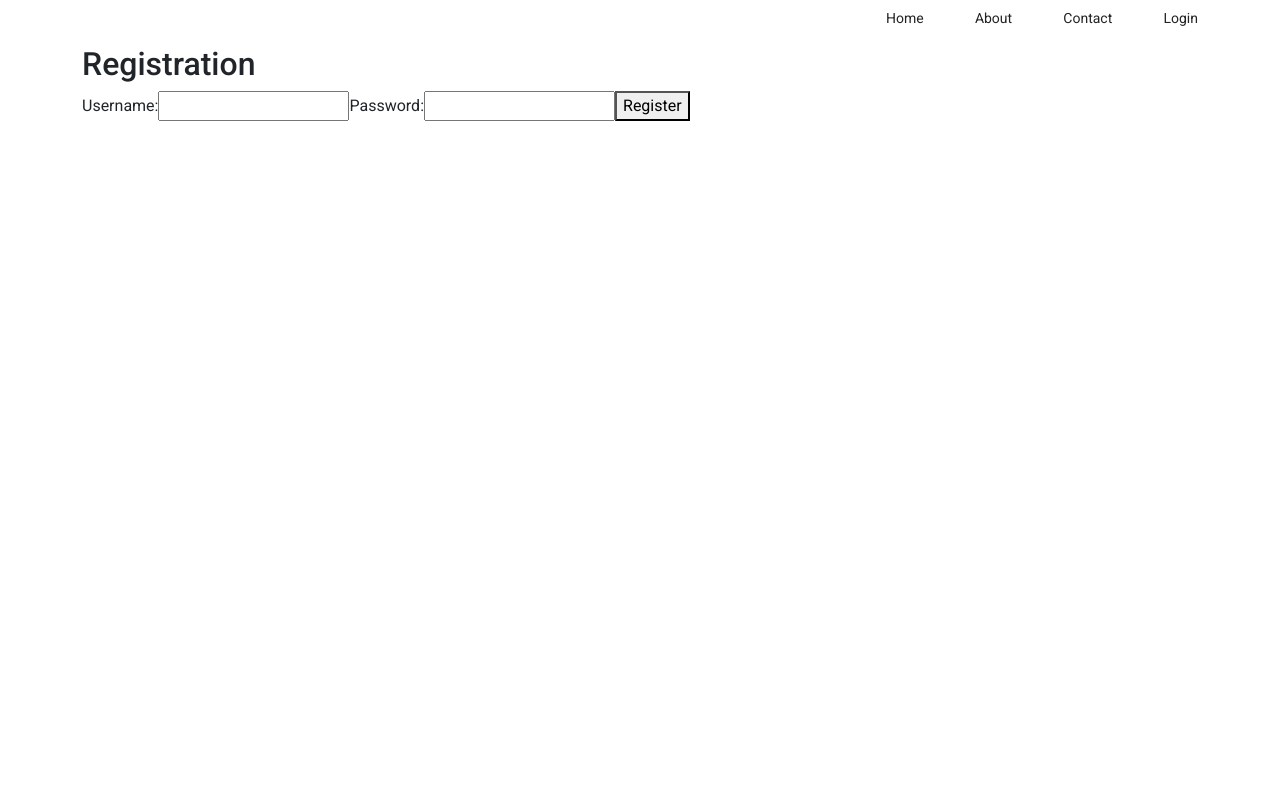
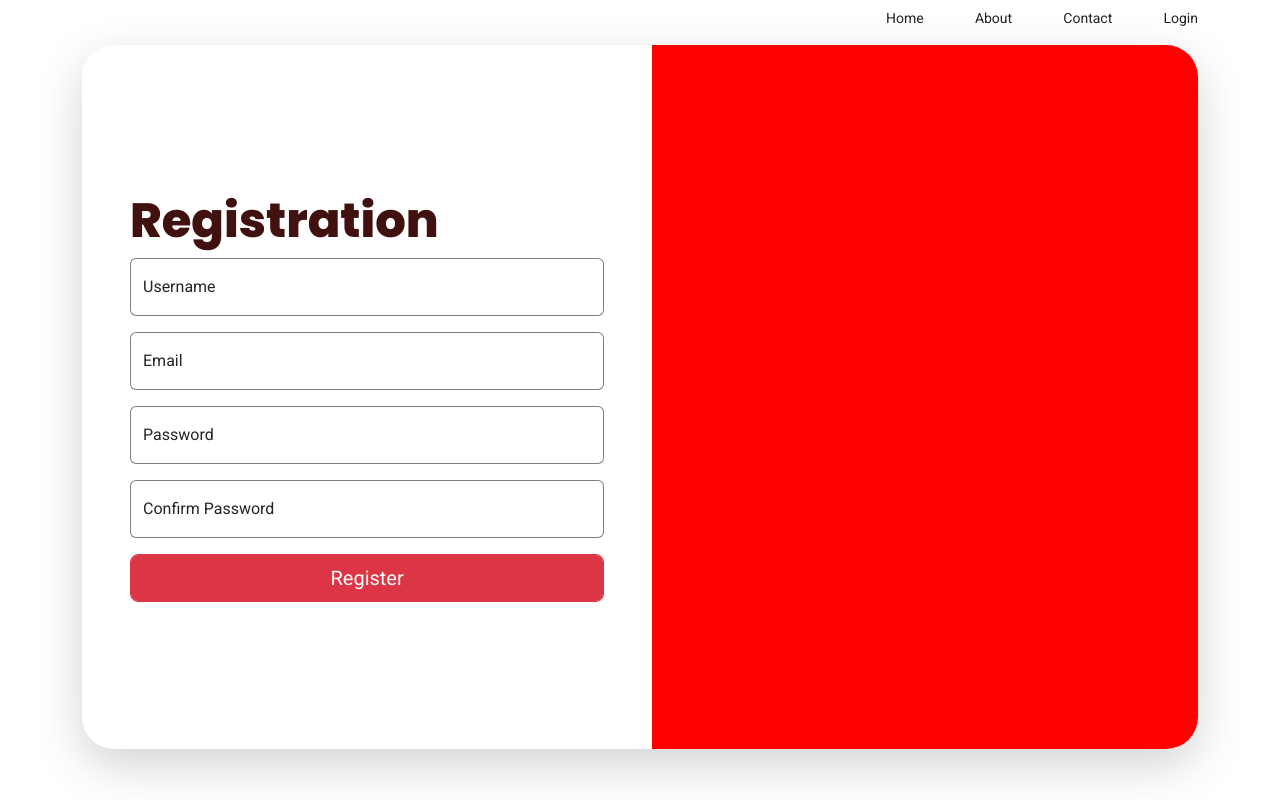
Before and after one commit to Derlashwarma/wheel-deal-react, a React (Create React App) app: page /register in a window 1280 px wide. Built offline with nearby package versions, Linux system fonts and the light colour scheme.

Commit message:
added registration fields

```diff
--- a/src/pages/login.js
+++ b/src/pages/login.js
@@ -11,8 +11,16 @@ function Login({ setIsAuthenticated, setUsername }) {
     const navigate = useNavigate();
     const [loginUsername, setLoginUsername] = useState("");
     const [loginPassword, setLoginPassword] = useState("");
+    const colors = ["#3457D5","#00308F","#7CB9E8","#007FFF","#B2FFFF","#B9D9EB","#00CED1"]
+    let index = 0;
+    function changeBackgroundColor(){
+        $(".left-container").css("background-color",colors[index]);
+        index = (index + 1) % colors.length;
+    }
 
     const ref = collection(firestore, "Users");
+
+    setInterval(changeBackgroundColor,2000);
 
     const checkExistingUser = async () => {
         const q = query(ref, where("username", "==", loginUsername));
--- a/src/pages/register.js
+++ b/src/pages/register.js
@@ -1,14 +1,23 @@
 import React, { useState, useEffect } from "react";
 import firestore from '../firebase';
 import { addDoc, collection, getDocs, query, where } from "firebase/firestore";
+import '../styles/register_style.css'
 var $ = require("jquery");
 
 function Register() {
     const [username, setUsername] = useState("");
     const [password, setPassword] = useState("");
-
+    const [confirmPassword, setConfirmPassword] = useState("");
+    const [email, setEmail] = useState("");
+    const colors = ["#E5554E","#CF352E"," #B02B25","#922822","#792723"];
+    const right = $(".right-register-container");
+    let index = 0;
+    function changeBackground(){
+        right.css('background-color',colors[index]);
+        index = (index+1)%colors.length;
+    }
+    setInterval(changeBackground,1500);
     const ref = collection(firestore, "Users");
-
     const checkExistingUser = async () => {
         const q = query(ref, where("username", "==", username));
         const querySnapshot = await getDocs(q);
@@ -21,12 +30,18 @@ function Register() {
     const handleSave = async (e) => {
         e.preventDefault();
         const error_message = $('#error_message');
+        if(confirmPassword !== password) {
+            error_message.text("Password do not match");
+            error_message.css('color','red');
+            return;
+        }
         if (!(await checkExistingUser())) {
             error_message.text("Username already taken");
             error_message.css('color','red');
             return false;
         }
         const user = {
+            email: email,
             username: username,
             password: password
         };
@@ -34,6 +49,7 @@ function Register() {
             await addDoc(ref, user);
             setUsername("")
             setPassword("");
+            setEmail("");
             error_message.text("Registration successful");
             error_message.css('color','green');
             return true;
@@ -49,29 +65,66 @@ function Register() {
 
     return (
         <div className="container">
-          <h2>Registration</h2>
-          <form onSubmit={handleSave}>
-            <label htmlFor="username">Username:</label>
+          <div className="register-container bg-body rounded-5 shadow-lg">
+            <div className="horizontal-container">
+                <div className="left-registration half">
+                <div className="register-inputs ml-5">
+                        <h2 id="registration">Registration</h2>
+                        <div className="form-floating mb-3">
                             <input
+                                className="form-control"
                                 type="text"
                                 id="username"
                                 value={username}
                                 onChange={(e) => setUsername(e.target.value)}
-              required
+                                placeholder="Username"
                                 />
-
-            <label htmlFor="password">Password:</label>
+                            <label for="loginUsername" class="form-label">Username</label>
+                        </div>
+                        <div className="form-floating mb-3">
                             <input
+                                className="form-control"
+                                type="email"
+                                id="email"
+                                value={email}
+                                onChange={(e) => setEmail(e.target.value)}
+                                placeholder="Email"
+                                />
+                            <label for="email" class="form-label">Email</label>
+                        </div>
+                        <div className="form-floating mb-3">
+                            <input
+                                className="form-control"
                                 type="password"
                                 id="password"
                                 value={password}
                                 onChange={(e) => setPassword(e.target.value)}
-              required
+                                placeholder="Password"
                                 />
+                            <label className="form-label">Password</label>
+                        </div>
+                        <div className="form-floating">
+                            <input
+                                className="form-control"
+                                type="password"
+                                id="confirmPassword"
+                                value={confirmPassword}
+                                onChange={(e) => setConfirmPassword(e.target.value)}
+                                placeholder="Confirm Password"
+                                />
+                            <label className="form-label">Confirm Password</label>
+                        </div>
+                        <p id="error_message" className="mb-3"></p>
+                        <button className="form-control btn btn-danger btn-lg" onClick={handleSave}>Register</button>
+                    </div>
+                </div>
+                <div className="right-registration half">
+                    <div className="right-register-container">
 
-            <button type="submit">Register</button>
-          </form>
-          <p id="error_message"></p>
+                    </div>
+                </div>
+            </div>
+          </div>
         </div>
     );
 }
--- a/src/styles/login_style.css
+++ b/src/styles/login_style.css
@@ -27,9 +27,9 @@
     display: flex;
     flex-direction: column;
     justify-content: center;
-    background:  linear-gradient(to bottom, #7997e5, #936dea);
     overflow: hidden;
     border-radius: 2rem 0 0 2rem;
+    transition: background-color 3s;
 }
 .site-name{
     font-weight: 800;
@@ -72,4 +72,4 @@
         width: 100%;
         padding: 2rem;
     }
-  }
+}
--- /dev/null
+++ b/src/styles/register_style.css
@@ -0,0 +1,50 @@
+@import url('https://fonts.googleapis.com/css2?family=Poppins:ital,wght@0,100;0,200;0,300;0,400;0,500;0,600;0,700;0,800;0,900;1,100;1,200;1,300;1,400;1,500;1,600;1,700;1,800;1,900&family=Roboto:ital,wght@0,100;0,300;0,400;0,500;0,700;0,900;1,100;1,300;1,400;1,500;1,700;1,900&display=swap');
+.register-container{
+    height: 88vh;
+    overflow-x: hidden;
+}
+.left-registration, .right-registration{
+    height: 100%;
+    width: 100%;
+    overflow: hidden;
+}
+.left-registration{
+    padding-right: 3rem;
+}
+.horizontal-container{
+    display: flex;
+    flex-direction: row;
+    height: 100%;
+}
+#registration{
+    font-weight: 800;
+    font-size: 3rem;
+    font-family: "Poppins", sans-serif;
+    color: #40110E;
+}
+#email, #password, #username, #confirmPassword{
+    border: 1px solid rgba(0, 0, 0, 0.5);
+}
+.register-inputs{
+    padding-left: 3rem;
+}
+.right-register-container{
+    height: 100%;
+    background-color: red;
+    transition: background-color 2s;
+}
+@media (max-width: 1000px){
+    .half{
+      width: 100%;
+    }
+    .right-registration{
+        display: none;
+    }
+    .inputs{
+        padding-right: 0;
+    }
+    .inner-container{
+        width: 100%;
+        padding: 2rem;
+    }
+}
```
Lines whose indentation alone changed are shown as unchanged.
